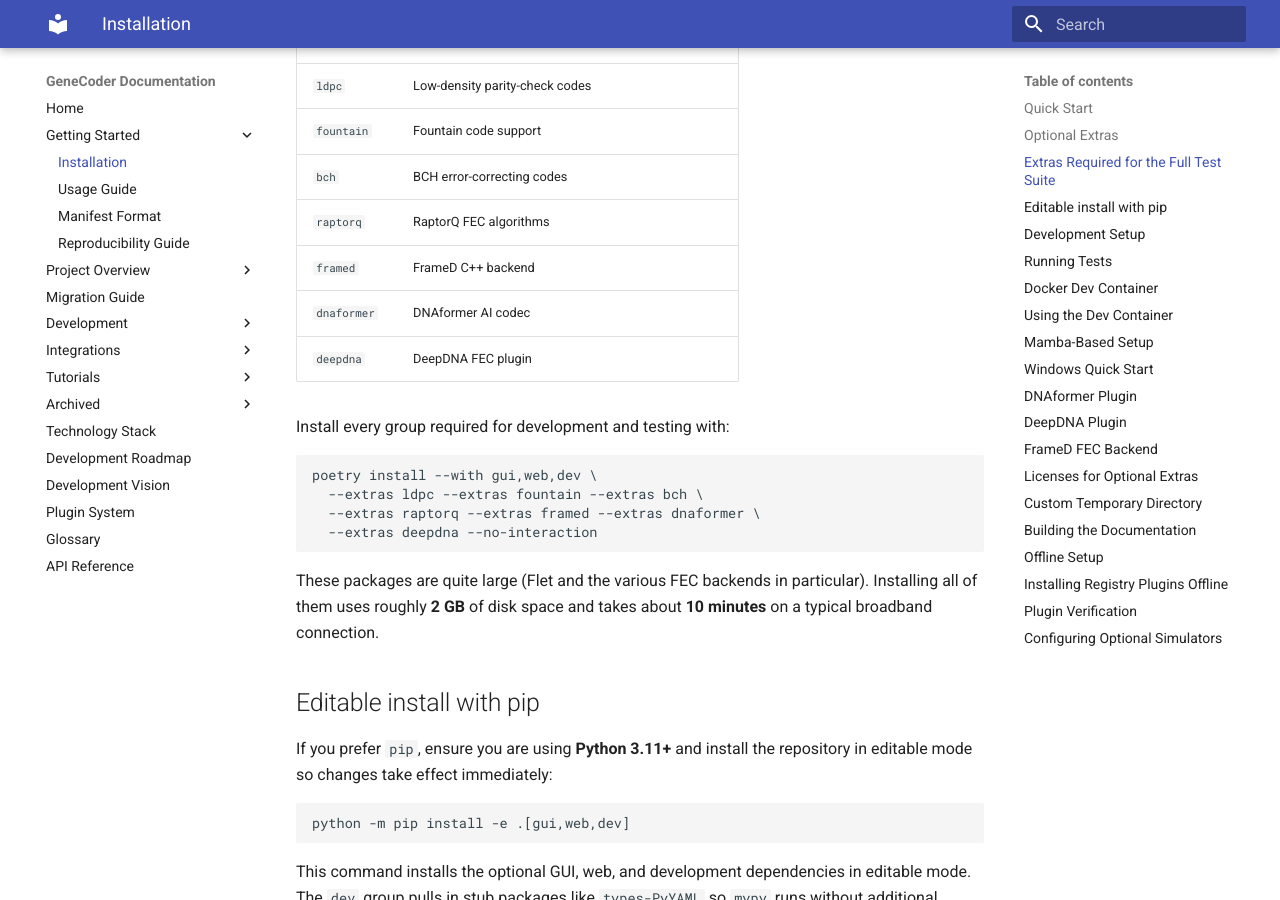
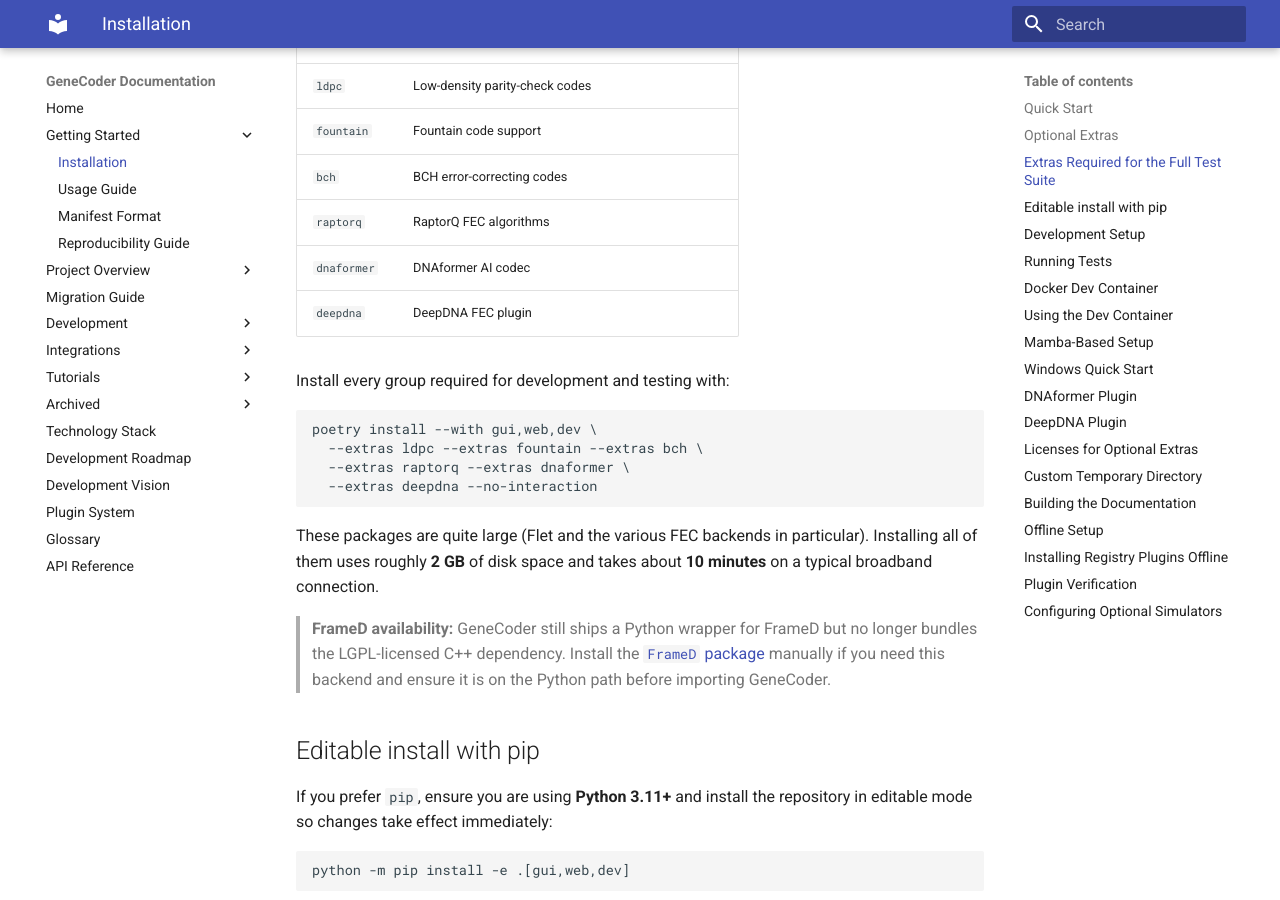
Before and after one commit to d0tTino/GeneCoder, an MkDocs documentation site: the page built from docs/installation.md, in a window 1280 px wide and 900 px high, scrolled down 1122 px. Built offline with MkDocs 1.6.1 and Material for MkDocs 9.7.7, drawn with Linux system fonts in a browser that asks for light colours; some of the changed text lies outside the part shown.

````diff
--- a/docs/installation.md
+++ b/docs/installation.md
@@ -46,7 +46,6 @@
 | `fountain`    | Fountain code support                           |
 | `bch`         | BCH error-correcting codes                      |
 | `raptorq`     | RaptorQ FEC algorithms                          |
-| `framed`      | FrameD C++ backend                              |
 | `dnaformer`   | DNAformer AI codec                              |
 | `deepdna`     | DeepDNA FEC plugin                              |
 
@@ -55,13 +54,18 @@
 ```bash
 poetry install --with gui,web,dev \
   --extras ldpc --extras fountain --extras bch \
-  --extras raptorq --extras framed --extras dnaformer \
+  --extras raptorq --extras dnaformer \
   --extras deepdna --no-interaction
 ```
 
 These packages are quite large (Flet and the various FEC backends in
 particular). Installing all of them uses roughly **2&nbsp;GB** of disk space and
 takes about **10&nbsp;minutes** on a typical broadband connection.
+
+> **FrameD availability:** GeneCoder still ships a Python wrapper for FrameD but
+> no longer bundles the LGPL-licensed C++ dependency. Install the
+> [`FrameD` package](https://pypi.org/project/FrameD/) manually if you need this
+> backend and ensure it is on the Python path before importing GeneCoder.
 
 ## Editable install with pip
 
@@ -171,30 +175,16 @@
 
 The codec registers itself automatically when imported.
 
-## FrameD FEC Backend
-
-The optional FrameD plugin wraps optimized C++ kernels using CFFI to provide additional
-[FEC](glossary.md#forward-error-correction-fec) methods.
-Install it using the ``framed`` extras:
-
-```bash
-poetry install --extras framed --no-interaction
-```
-
-
-
-The `framed` FEC method becomes available automatically after
-installation.
-
 ## Licenses for Optional Extras
 
 GeneCoder itself and all core functionality use permissive licenses. Some
 optional extras come with additional requirements:
 
-* **FrameD** &ndash; [LGPLv3](https://www.gnu.org/licenses/lgpl-3.0.html)
 * **DeepDNA** &ndash; [MIT](https://opensource.org/license/mit/)
 
-These components are only needed when installing the corresponding extras.
+FrameD remains available under the LGPL but must be installed separately as it
+is no longer distributed with GeneCoder. Other components are only needed when
+installing the corresponding extras.
 
 ## Custom Temporary Directory
 
--- a/pyproject.toml
+++ b/pyproject.toml
@@ -84,7 +84,6 @@
 pyfinite = ">=1.9,<2.0"
 bchlib = ">=2.1,<3.0"
 raptorq = ">=2.0,<3.0"
-FrameD = "*"
 numba = "*"
 playwright = "*"
 
@@ -100,7 +99,6 @@
 fountain = "genecoder.fountain_codec"
 bch = "genecoder.bch_codec"
 raptorq = "genecoder.raptorq_codec"
-framed = "genecoder.fec.framed"
 dnaformer = "genecoder.dnaformer_codec"
 deepdna = "genecoder.deepdna_codec"
 
@@ -115,7 +113,6 @@
 
 [tool.poetry.extras]
 dnaformer = ["dnaformer", "torch"]
-framed = ["FrameD"]
 ldpc = ["pyldpc", "numpy"]
 fountain = ["pyfinite"]
 raptorq = ["raptorq", "numpy"]
````
Also changed, not shown: CONTRIBUTING.md (+1 -1 lines), README.md (+7 -6 lines), docs/features.md (+1 -1 lines), docs/technology_stack.md (+4 -2 lines), 2 other files.
